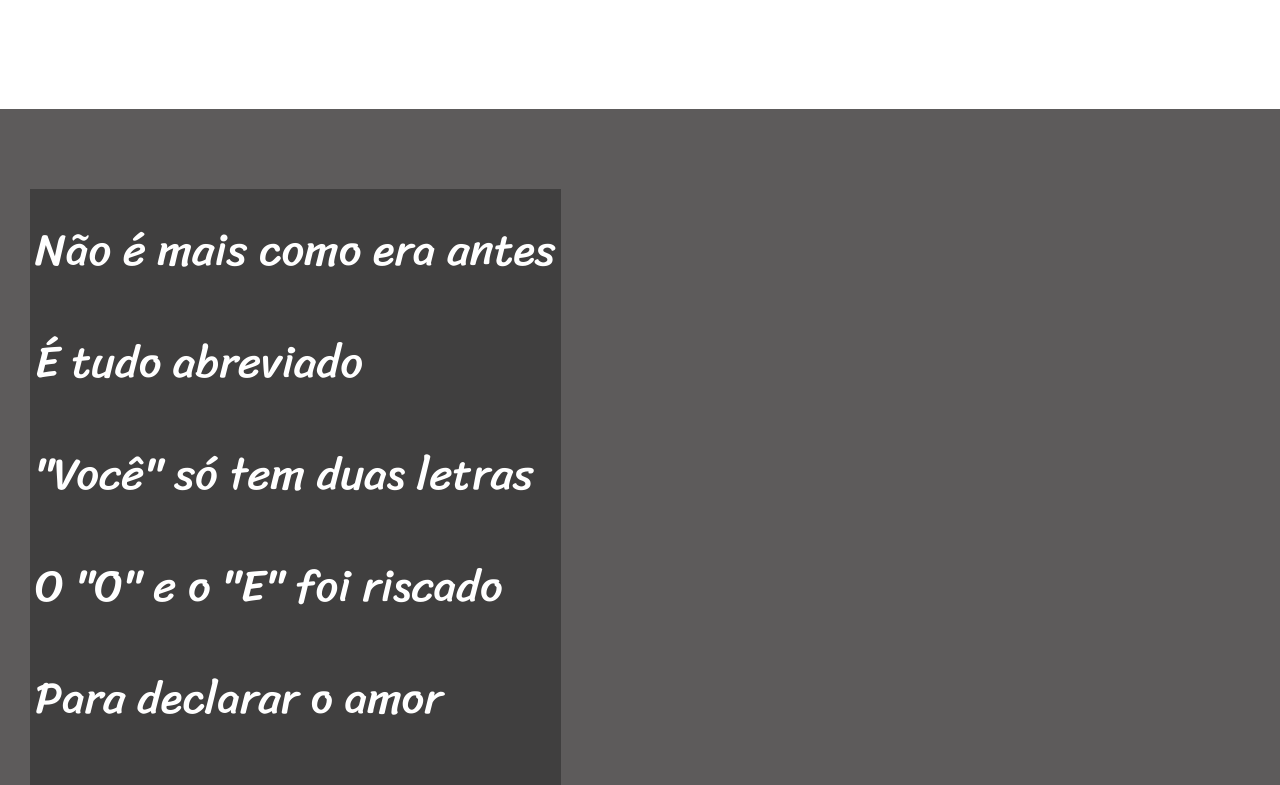
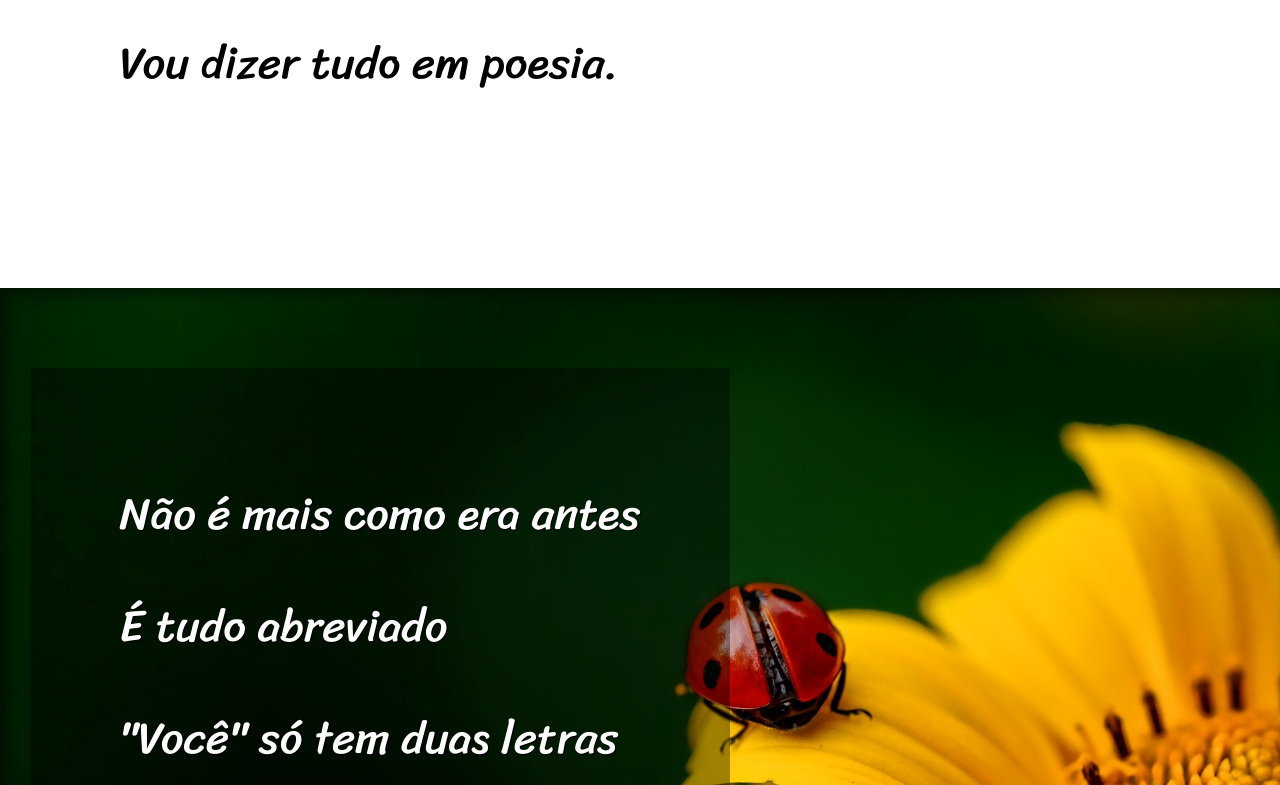
Before and after one commit to fglanna/desafio12, a plain HTML site: page index.html in a window 1280 px wide. Shown: the part 1095-1880 px from the top of the page. Drawn offline with Linux system fonts and the light colour scheme.

Commit message:
desafio 12 finalizado

```diff
--- a/estilo/style.css
+++ b/estilo/style.css
@@ -57,23 +57,44 @@ section {
     font-size: 3.5vw;
 }
 
+section > p {
+    padding: 2em;
+}
+
 section.normal {
     background-color: white;
     color: black;
 }
 
 section.imagem {
-    background-color: rgb(93, 91, 91);
+    background-color: rgb(118, 109, 109);
     color: white;
+    box-shadow: inset 6px 6px 13px 0px rgba(0, 0, 0, 0.477);
+    background-size: cover;
+    background-attachment: fixed;
 
 }
 
 section.imagem > p {
     display: inline-block;
-    padding: 5px;
-    background-color: rgba(0, 0, 0, 0.308);
+    background-color: rgba(0, 0, 0, 0.373);
+    text-shadow: 1px 1px 0px black;
 
 }
+
+section#img01 {
+    background-image: url('../imagens/background001.jpg');
+    background-position: right center;
+
+
+}
+
+section#img02 {
+    background-image: url('../imagens/background002.jpg');
+
+
+}
+
 
 footer {
     background-color: black;
--- a/index.html
+++ b/index.html
@@ -25,7 +25,7 @@
         </p>
     </section>
 
-    <section class="imagem">
+    <section class="imagem" id="img01">
         <p>
             Não é mais como era antes<br>
             É tudo abreviado<br>
@@ -59,7 +59,7 @@
         </p>
     </section>
 
-    <section class="imagem">
+    <section class="imagem" id="img02">
         <p>
             Tenho saudade das cartas<br>
             Escritas com a própria mão<br>
```
